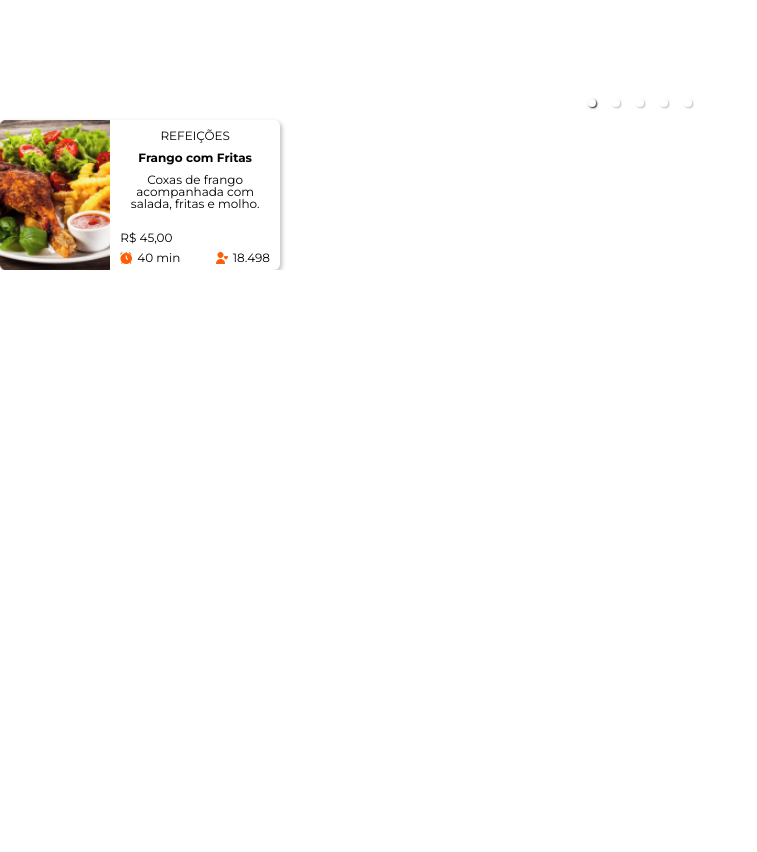
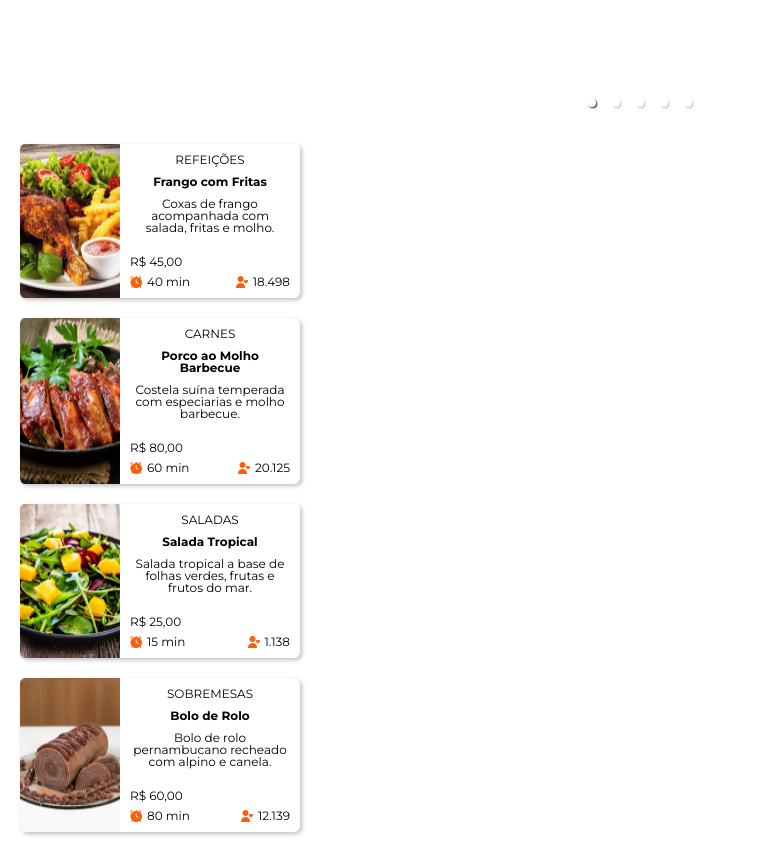
Before and after one commit to Rtpessoa/projeto-rango, a React (Create React App) app: page / in a window 1280 px wide. Shown: the part 840-1692 px from the top of the page, without its empty margins (0-757 px from the left). Before the commit the page ends 1110 px from the top, so only its background shows below. Built offline with nearby package versions, Linux system fonts and the light colour scheme; a web font is replaced by a local one.

Commit message:
Adicionado props aos cards

```diff
--- a/src/App.js
+++ b/src/App.js
@@ -1,13 +1,13 @@
 import "./styles/reset.css";
 import "./styles/App.css";
 import Carousel from "./components/Carousel";
-import Card from "./components/Card";
+import ContainerCard from "./components/Container-card";
 
 function App() {
   return (
     <>
       <Carousel />
-      <Card />
+      <ContainerCard />
     </>
   );
 }
--- a/src/components/Card.jsx
+++ b/src/components/Card.jsx
@@ -1,27 +1,27 @@
 import "../styles/card.css";
-import frango from "../assets/images/frango.png"
 import avatar from "../assets/icons/avatar.png"
 import relogio from "../assets/icons/relogio.png"
 
 
-function Card() {
+function Card({imagem, classificacao, nome, descricao, preco, tempo, reviews}) {
+
   return (
     <div className="card-refeicao">
-      <img src={frango} alt="Frango com batatas fritas e salada verde." />
+      <img src={imagem} alt="Frango com batatas fritas e salada verde." />
       <div className="descricao-card">
-        <h1>REFEIÇÕES</h1>
-        <h2>Frango com Fritas</h2>
-        <p className="descricao-do-prato">Coxas de frango acompanhada com salada, fritas e molho.</p>
+        <h1>{classificacao}</h1>
+        <h2>{nome}</h2>
+        <p className="descricao-do-prato">{descricao}</p>
         <div>
-          <p className="preco">R$ 45,00</p>
+          <p className="preco">R$ {preco}</p>
           <div className="duracao-e-reviews">
             <div className="tempo-de-preparo">
               <img src={relogio} alt="Ícone de um relógio"/>
-              <p>40 min</p>
+              <p>{tempo} min</p>
             </div>
             <div className="reviews">
               <img src={avatar} alt="Ícone de uma pessoa"/>
-              <p>18.498</p>
+              <p>{reviews}</p>
             </div>
           </div>
         </div>
--- /dev/null
+++ b/src/components/Container-card.jsx
@@ -0,0 +1,53 @@
+import Card from "./Card";
+import "../styles/container-card.css";
+import frango from "../assets/images/frango.png";
+import porco from "../assets/images/porco-ao-molho.png";
+import salada from "../assets/images/salada.png";
+import bolo from "../assets/images/bolo-de-rolo.png";
+
+function ContainerCard() {
+  return (
+    <div className="container-card">
+      <Card
+        imagem={frango}
+        classificacao={"Refeições"}
+        nome={"Frango com Fritas"}
+        descricao={"Coxas de frango acompanhada com salada, fritas e molho. "}
+        preco={"45,00"}
+        tempo={"40"}
+        reviews={"18.498"}
+      />
+      <Card
+        imagem={porco}
+        classificacao={"Carnes"}
+        nome={"Porco ao Molho Barbecue"}
+        descricao={"Costela suína temperada com especiarias e molho barbecue. "}
+        preco={"80,00"}
+        tempo={"60"}
+        reviews={"20.125"}
+      />
+      <Card
+        imagem={salada}
+        classificacao={"Saladas"}
+        nome={"Salada Tropical"}
+        descricao={
+          "Salada tropical a base de folhas verdes, frutas e frutos do mar."
+        }
+        preco={"25,00"}
+        tempo={"15"}
+        reviews={"1.138"}
+      />
+      <Card
+        imagem={bolo}
+        classificacao={"Sobremesas"}
+        nome={"Bolo de Rolo"}
+        descricao={"Bolo de rolo pernambucano recheado com alpino e canela."}
+        preco={"60,00"}
+        tempo={"80"}
+        reviews={"12.139"}
+      />
+    </div>
+  );
+}
+
+export default ContainerCard;
--- a/src/styles/card.css
+++ b/src/styles/card.css
@@ -1,9 +1,9 @@
 .card-refeicao {
     width: 280px;
-    height: 150px;
     border-radius: 6px;
     box-shadow: 2px 2px 4px rgba(0, 0, 0, 0.25);
     display: flex;
+    margin-bottom: 20px;
 }
 .descricao-card {
     padding: 10px;
@@ -11,6 +11,7 @@
 .descricao-card h1 {
     font-size: 12px;
     text-align: center;
+    text-transform: uppercase;
 }
 
 .descricao-card h2 {
--- /dev/null
+++ b/src/styles/container-card.css
@@ -0,0 +1,4 @@
+.container-card {
+    padding: 24px 20px;
+    padding-bottom: 0px;
+}
```
